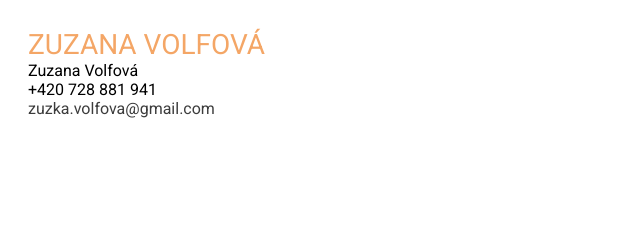
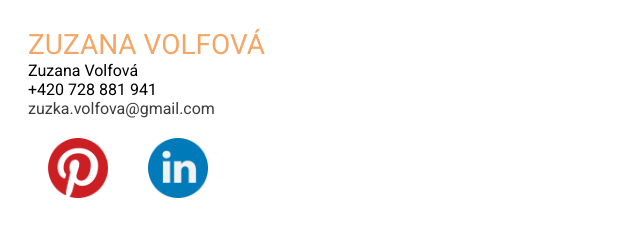
Before and after one commit to zuzanavolfova/zuzana-volfova, an Eleventy site: page index.html in a window 1280 px wide. Shown: the whole page, without its empty margins (0-640 px from the left). Built offline with nearby package versions, Linux system fonts and the light colour scheme; Eleventy itself is replaced by a stand-in of ours; files that its build step writes are made by us from their sources.

Commit message:
ADD CONTACT HTML STRUCTURE AND STYLE

```diff
--- a/_includes/partials/contact.njk
+++ b/_includes/partials/contact.njk
@@ -1,5 +1,10 @@
 <section class="contact">
-    Zuzana Volfová<br>
-    +420 728 881 941<br>
-    <a class="contact__email" href="mailto:zuzka.volfova@gmail.com">zuzka.volfova@gmail.com</a>
+    <div class="contact__text">Zuzana Volfová<br>
+        +420 728 881 941<br>
+        <a class="contact__email" href="mailto:zuzka.volfova@gmail.com">zuzka.volfova@gmail.com</a>
+    </div>
+    <div class="contact__media">
+        <a href="#"><image class="contact__logo" src="/images/icons/pinterest.png" alt="pinterest"></a>
+        <a href="www.linkedin.com/in/zuzana-volfová-90001530"><image class="contact__logo" src="/images/icons/linkedin.png" alt="linkedIn"></a>
+    </div>
 </section>
--- a/scss/layout/_contact.scss
+++ b/scss/layout/_contact.scss
@@ -5,4 +5,12 @@
     &__email {
         @include mixins.link;
     }
+    &__media {
+        margin: 0 auto;
+        display: flex;
+    }
+    &__logo {
+        width: 60px;
+        margin: 20px;
+    }
 }
```
Also changed, not shown: README.md, css/style.css, images/icons/linkedin.png (added), images/icons/pinterest.png (added), 7 other files.
